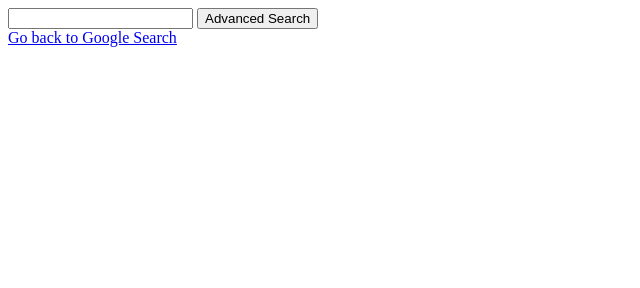
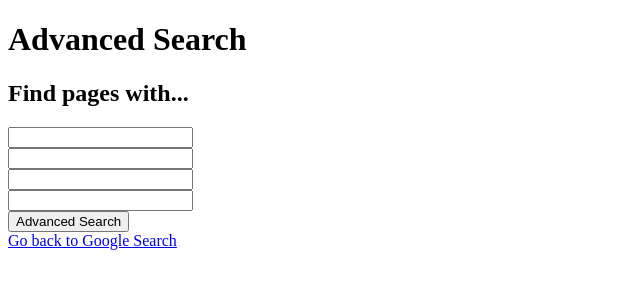
Before and after one commit to KDJ1221/Google-Clone, a plain HTML site: page search/advanced.html in a window 1280 px wide. Shown: the whole page, without its empty margins (0-640 px from the left). Drawn offline with Linux system fonts and the light colour scheme.

Commit message:
Added Advanced Queries

```diff
--- a/search/advanced.html
+++ b/search/advanced.html
@@ -2,12 +2,20 @@
 <html lang="en">
     <head>
         <title>Advanced Search</title>
+        <link rel="stylesheet" type="text/css" href="style.css">
     </head>
     <body>
-        <form action="https://www.google.com/advanced_search">
-            <input type="text" name="q">
-            <input type="submit" value="Advanced Search">
-        </form>
+        <h1>Advanced Search</h1>
+        <h2>Find pages with...</h2>
+        <div class="advanced-boxes">
+            <form action="https://www.google.com/search">
+                <input name="as_q" type="text"><br>
+                <input type="text" name="as_epq"><br>
+                <input type="text" name="as_oq"><br>
+                <input type="text" name="as_eq"><br>
+                <input type="submit" value="Advanced Search">
+            </form>
+        </div>
 
         <a href="index.html">Go back to Google Search</a>
     </body>
--- /dev/null
+++ b/search/style.css
@@ -0,0 +1,3 @@
+.advanced-boxes {
+
+}
```
